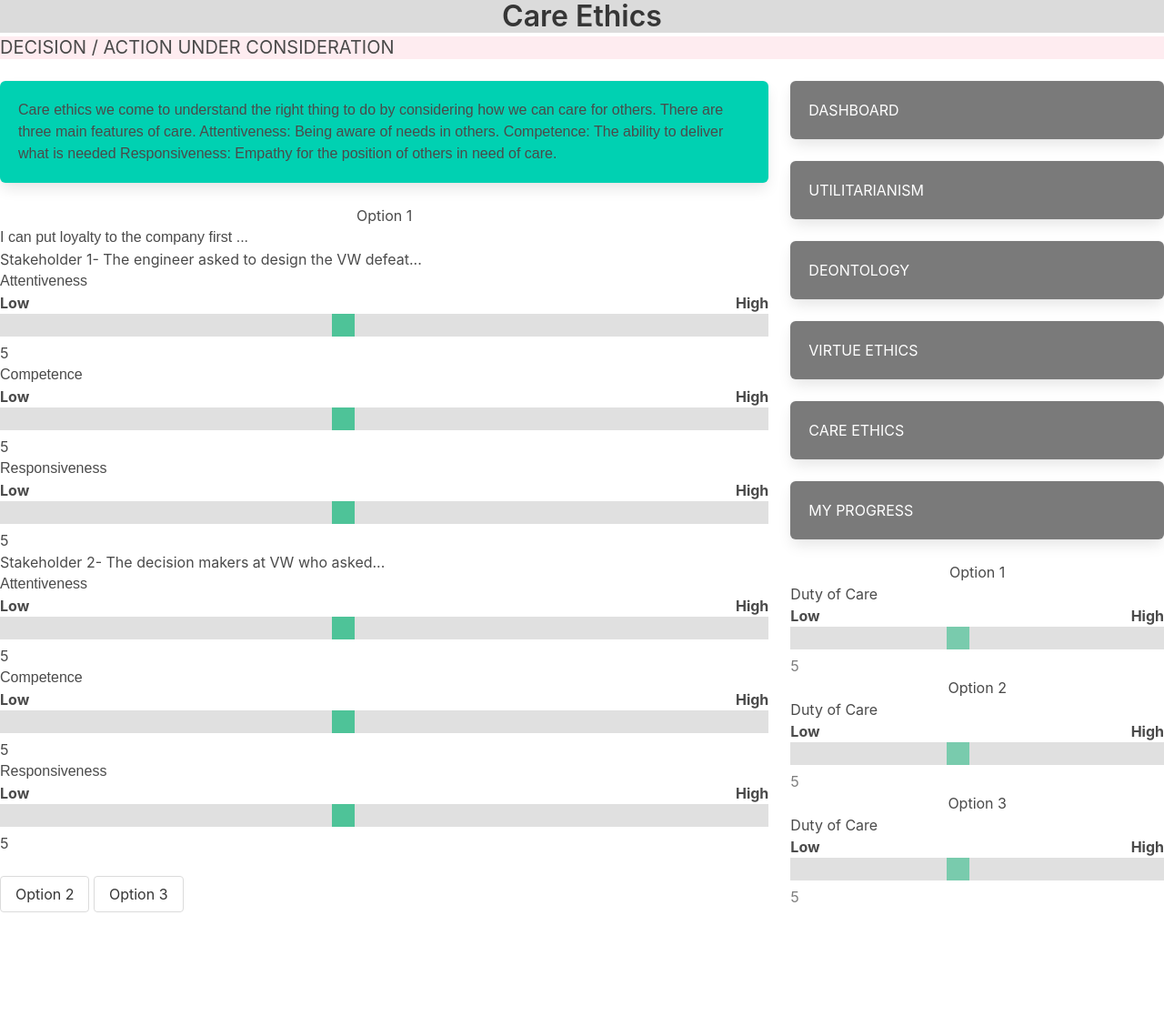
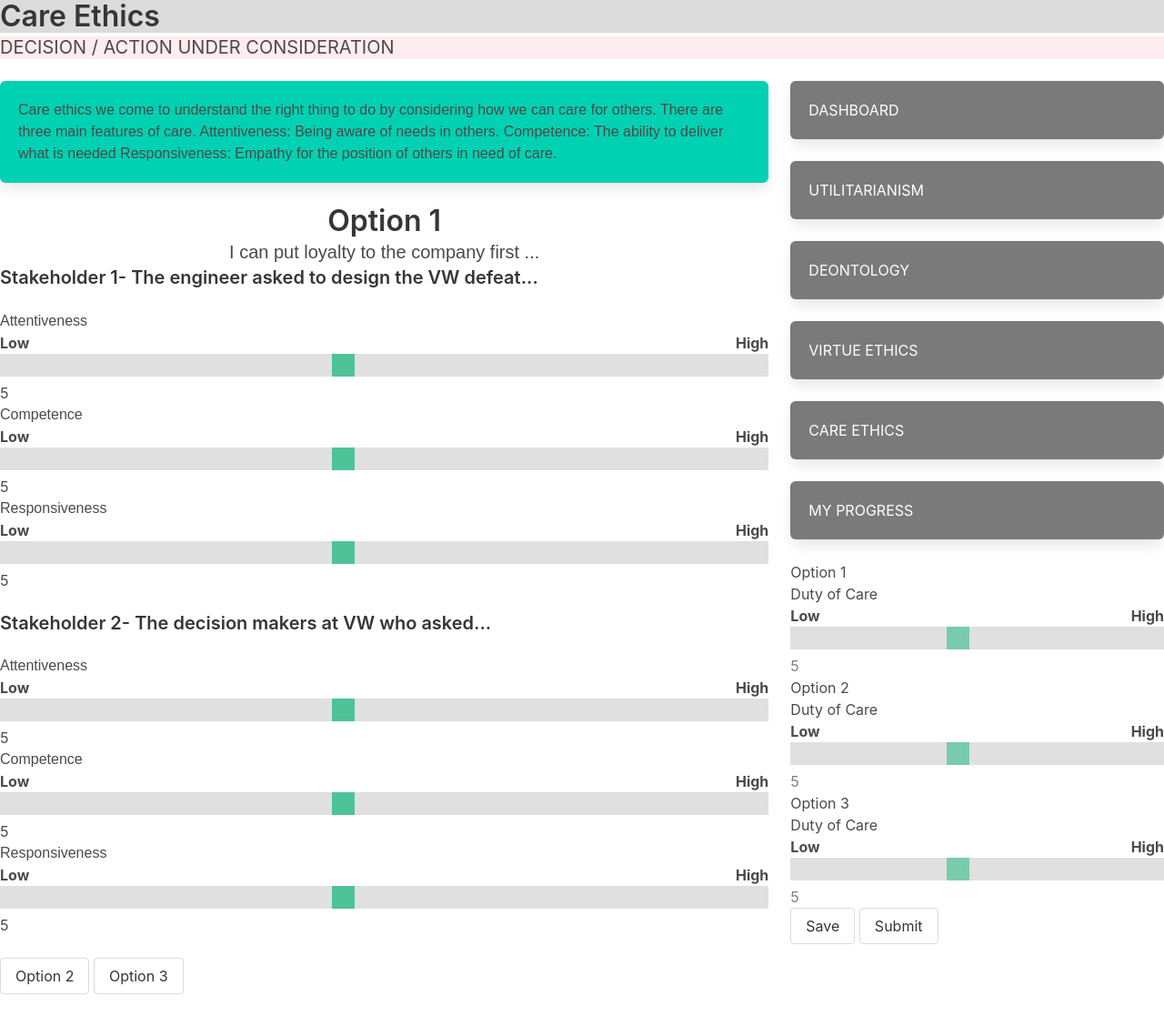
Before and after one commit to aCupOfHotJava/Ethics_Dashboard_1, a PHP site: page /html/CareEthics/CareEthics.html in a window 1280 px wide. Shown: the whole page at 91% size. Before the commit the page ends 1003 px from the top, so only its background shows below. Run offline with PHP 8.4, Linux system fonts and the light colour scheme.

Commit message:
CareEthics

```diff
--- a/Project/html/CareEthics/CareEthics.html
+++ b/Project/html/CareEthics/CareEthics.html
@@ -23,9 +23,9 @@
                     There are three main features of care. Attentiveness: Being aware of needs in others.
                     Competence: The ability to deliver what is needed Responsiveness: Empathy for the position of others in need of care.</p>
             </div>
-            <h1>Option 1</h1>
-            <p>I can put loyalty to the company first ...</p>
-            <h2> Stakeholder 1- The engineer asked to design the VW defeat... </h2>
+            <h1 class="title is-3 has-text-centered">Option 1</h1>
+            <p class="subtitle is-5 has-text-centered">I can put loyalty to the company first ...</p>
+            <h2 class="title is-5"> Stakeholder 1- The engineer asked to design the VW defeat... </h2>
             <p>Attentiveness</p>
             <nav class="is-flex has-text-weight-bold">
                 <label id="Low" class="has-text-left">Low</label>
@@ -50,10 +50,9 @@
             </nav>
             <input type="range" min="1" max="10" value="5" class="slider" id="Stakeholer1-1">
             <span class="range-value">5</span>
-
-
-
-            <h2> Stakeholder 2- The decision makers at VW who asked...</h2>
+            <br>
+            <br>
+            <h2 class="title is-5"> Stakeholder 2- The decision makers at VW who asked...</h2>
             <p>Attentiveness</p>
             <nav class="is-flex has-text-weight-bold">
                 <label id="Low" class="has-text-left">Low</label>
@@ -134,9 +133,15 @@
             <div class="slider">
             <input type="range" min="1" max="10" value="5" class="slider">
             <span class="range-value">5</span></div>
+
+            <form>
+                <a href= "#"><button class = "button savepopup" id = "save" >Save</button>  </a>
+                <a href= "#"><button class = "button submitpopup" id = "submot" >Submit</button>  </a>
+            </form>
         </div>
 
     </div>
+
 </div>
     <script src = "../../scripts/jquery-3.6.0.js"></script>
     <script src = "../../scripts/user-event.js"></script>
--- a/Project/styles/main.css
+++ b/Project/styles/main.css
@@ -39,9 +39,6 @@ p, textarea {
 
 
 
-h1{
-    text-align: center;
-}
 
 /* style rules for page titles and subtitles*/
 .pageTitle {
```
Also changed, not shown: Project/html/CareEthics/CareEthicOption2.html (+6 -6 lines), Project/html/CareEthics/CareEthicsOptions3.html (+7 -6 lines).
